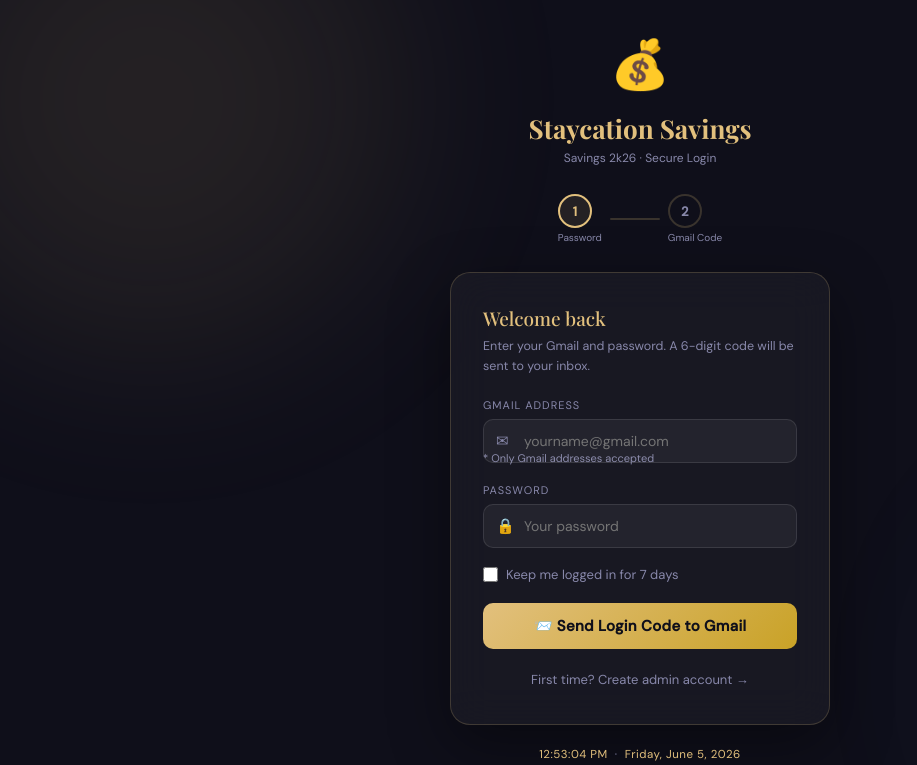
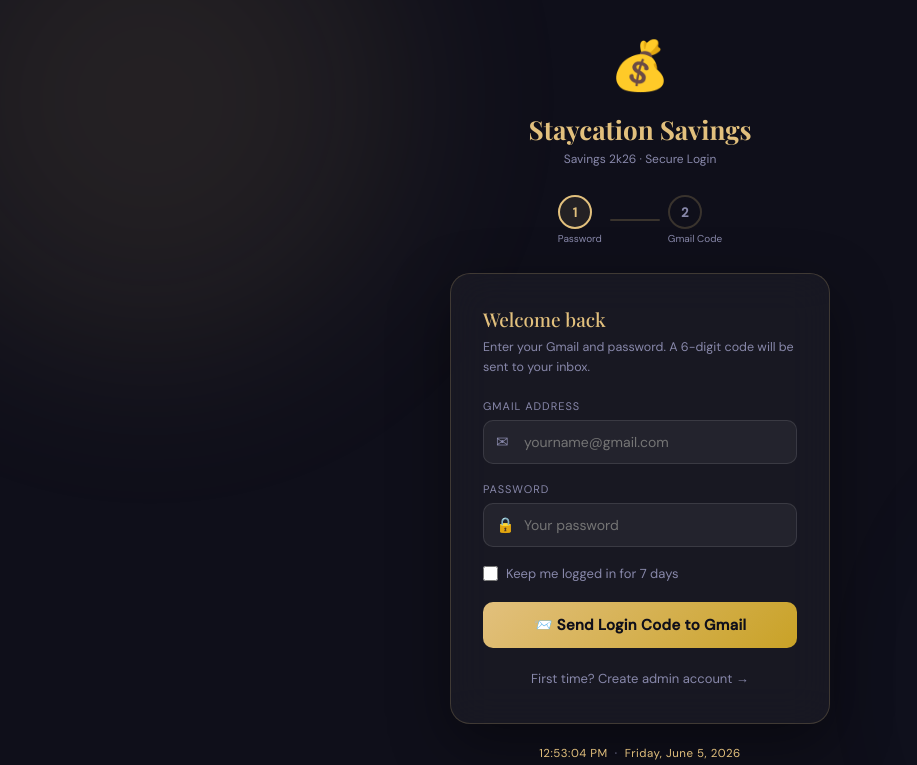
Before and after one commit to Kinneth-kun/sinking-fund-system, a PHP site: page / in a window 1280 px wide. Shown: the top 765 px of the page, without its empty margins (0-917 px from the left). Run offline with PHP 8.4, Linux system fonts and the light colour scheme; some libraries are stand-ins or nearby versions.

Commit message:
updating login

```diff
--- a/index.php
+++ b/index.php
@@ -337,7 +337,6 @@ $csrf = generateCsrfToken();
           <input type="email" name="email" placeholder="yourname@gmail.com" required
                  value="<?= htmlspecialchars($_POST['email'] ?? '') ?>" autocomplete="email">
         </div>
-        <p class="hint">* Only Gmail addresses accepted</p>
       </div>
 
       <div class="field">
```
